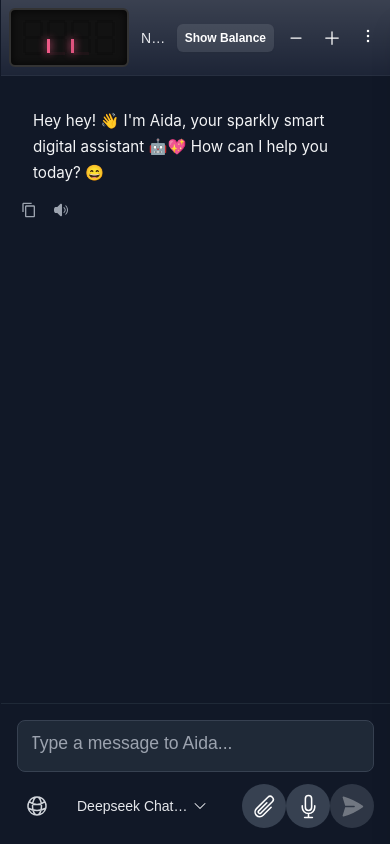
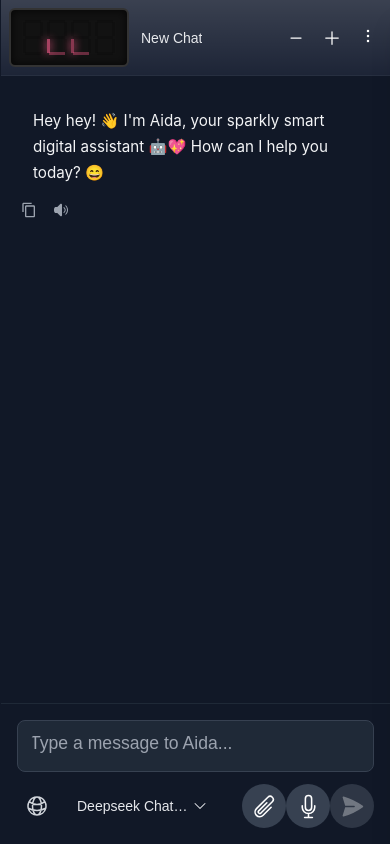
Before and after one commit to BitSavvy-Solutions/AIDA-widget, a React (Vite) app: page / in a window 390 px wide. Both pictures are taken after a click on the button 308 px from the left and 816 px from the top of the page. Built offline with nearby package versions, Linux system fonts and the light colour scheme; what tailwindcss-rtl would draw is missing.

Commit message:
Minor: add responsive header width handling

```diff
--- a/src/AidaWidget/ChatHeader.jsx
+++ b/src/AidaWidget/ChatHeader.jsx
@@ -30,6 +30,10 @@ const ChatHeader = ({
     const [isMenuOpen, setIsMenuOpen] = useState(false);
     const menuRef = useRef(null);
 
+    // ✨ NEW: Ref for measuring header width
+    const headerRef = useRef(null);
+    const [isNarrow, setIsNarrow] = useState(false);
+
     // ✨ NEW: State for title editing
     const [isEditingTitle, setIsEditingTitle] = useState(false);
     const [titleDraft, setTitleDraft] = useState(sessionTitle);
@@ -45,6 +49,21 @@ const ChatHeader = ({
         document.addEventListener('mousedown', handleClick);
         return () => document.removeEventListener('mousedown', handleClick);
     }, [isMenuOpen]);
+
+    // ✨ NEW: Observe header width to toggle layout mode
+    useEffect(() => {
+        if (!headerRef.current) return;
+
+        const observer = new ResizeObserver((entries) => {
+            for (const entry of entries) {
+                // If width is less than 480px, hide extras to show title
+                setIsNarrow(entry.contentRect.width < 480);
+            }
+        });
+
+        observer.observe(headerRef.current);
+        return () => observer.disconnect();
+    }, []);
 
     // ✨ NEW: Sync draft with prop when not editing
     useEffect(() => {
@@ -89,7 +108,7 @@ const ChatHeader = ({
     };
 
     return (
-        <div className={`${headerColors} glass-header pl-2 pr-1 py-2 flex justify-between items-center rounded-none relative`}>
+        <div ref={headerRef} className={`${headerColors} glass-header pl-2 pr-1 py-2 flex justify-between items-center rounded-none relative`}>
             <div className="flex items-center gap-3 flex-1 min-w-0 mr-2">
                 {onDisplayClick ? (
                     <button
@@ -130,6 +149,8 @@ const ChatHeader = ({
                     )}
                 </div>
 
+                {/* ✨ MODIFIED: Hide Balance and Support on narrow screens to prioritize Title */}
+                {!isNarrow && (
                     <div className="shrink-0 flex items-center gap-2">
                         <CreditsDisplay userId={userId} lastCost={lastCost} theme={theme} />
 
@@ -147,6 +168,7 @@ const ChatHeader = ({
                             </a>
                         )}
                     </div>
+                )}
             </div>
             <div className="flex items-center space-x-2 pr-1 shrink-0">
                 {showFullscreenToggle && typeof toggleFullscreen === 'function' && (
```
Lines whose indentation alone changed are shown as unchanged.
